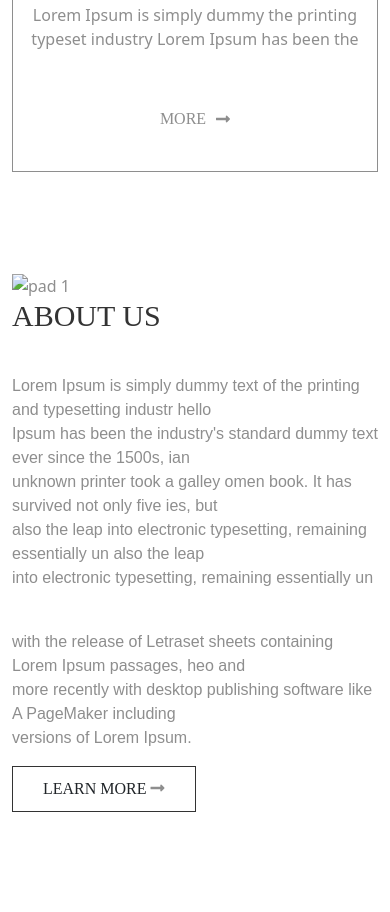
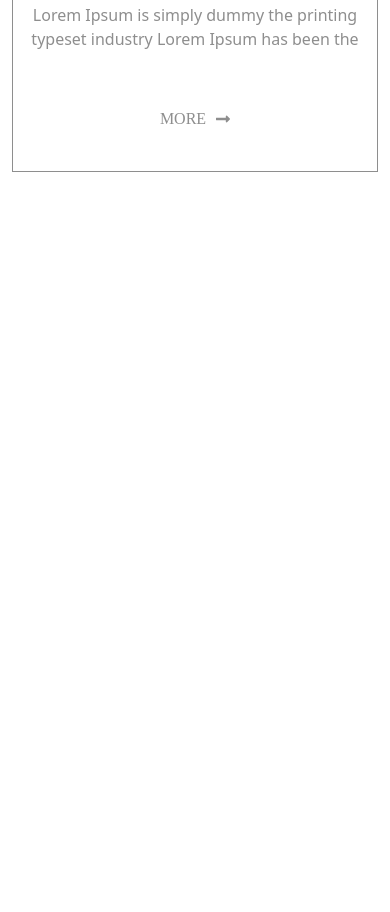
Before and after one commit to riptoraihan/nipro_01, a plain HTML site: page index.html in a window 390 px wide. Shown: the part 2493-3405 px from the top of the page. After the commit the page ends 2765 px from the top, so only its background shows below. Drawn offline with Linux system fonts and the light colour scheme; a script that the page names is missing; some icons are missing; a web font is replaced by a local one.

Commit message:
Update index.html

```diff
--- a/index.html
+++ b/index.html
@@ -156,7 +156,7 @@
 <!--3rd row-->
  <div class="row wlcm-third-row">
    <!-- welcome single -->
-    <div class="col-lg-3 ">
+    <div class="col-lg-3 col-md-6">
        <div class="single-feature text-center">
          <div class="f-icon">
            <i class=" pe-7s-diamond" ></i>
@@ -171,7 +171,7 @@
         </div>
     </div>
   <!-- welcome single -->
-      <div class="col-lg-3 ">
+      <div class="col-lg-3 col-md-6">
          <div class="single-feature text-center">
           <div class="f-icon">
           <i class="pe-7s-rocket" ></i>
@@ -185,7 +185,7 @@
         </div>
       </div>
   <!-- welcome single -->
-       <div class="col-lg-3 ">
+       <div class="col-lg-3 col-md-6">
          <div class="single-feature text-center">
            <div class="f-icon">
              <i class="pe-7s-ribbon" ></i>
@@ -200,7 +200,7 @@
          </div>
        </div>
   <!-- welcome single -->
-        <div class="col-lg-3 ">
+        <div class="col-lg-3 col-md-6">
            <div class="single-feature text-center">
               <div class="f-icon">
                 <i class="pe-7s-shield" ></i>
@@ -218,27 +218,10 @@
 </section>
 <!--welcome start-->
 <!--About US start-->
-        <section class="about">
-            <div class="container">
-                <div class="row">
-                    <div class="col-lg-5 float-start">
-                        <div class="about-left">
-                            <img src="./images/psd-1.jpg" alt="pad 1" class="img-fluid">
-                        </div>
-                    </div>
-                    <div class="col-lg-6 offset-xxl-1 d-flex align-items-center">
-                        <div class="about-right">
-                            <h2 class="cm-title">about us</h2>
-                            <p class="middle-p">Lorem Ipsum is simply dummy text of the printing and typesetting industr hello<br> Ipsum has been the industry's standard dummy text ever since the 1500s, ian <br> unknown printer took a galley omen book. It has survived not only five ies, but <br>also the leap into electronic typesetting, remaining essentially un also the leap <br>into electronic typesetting, remaining essentially un</p>
-                            <p class="last-p">with the release of Letraset sheets containing Lorem Ipsum passages, heo and<br> more recently with desktop publishing software like A PageMaker including<br> versions of Lorem Ipsum.</p>
-                            <button type="button" class="btn cm-btn_a text-uppercase">Learn More <i class="fas fa-long-arrow-alt-right"></i></button>
 
-                        </div>
-                    </div>
-                </div>
-            </div>
-        </section>
-<!--About US end-->
+
+<!--Recent Work end-->
+
 
     <!--JS links -->
     <script src="js/popper.min.js"></script>
```
